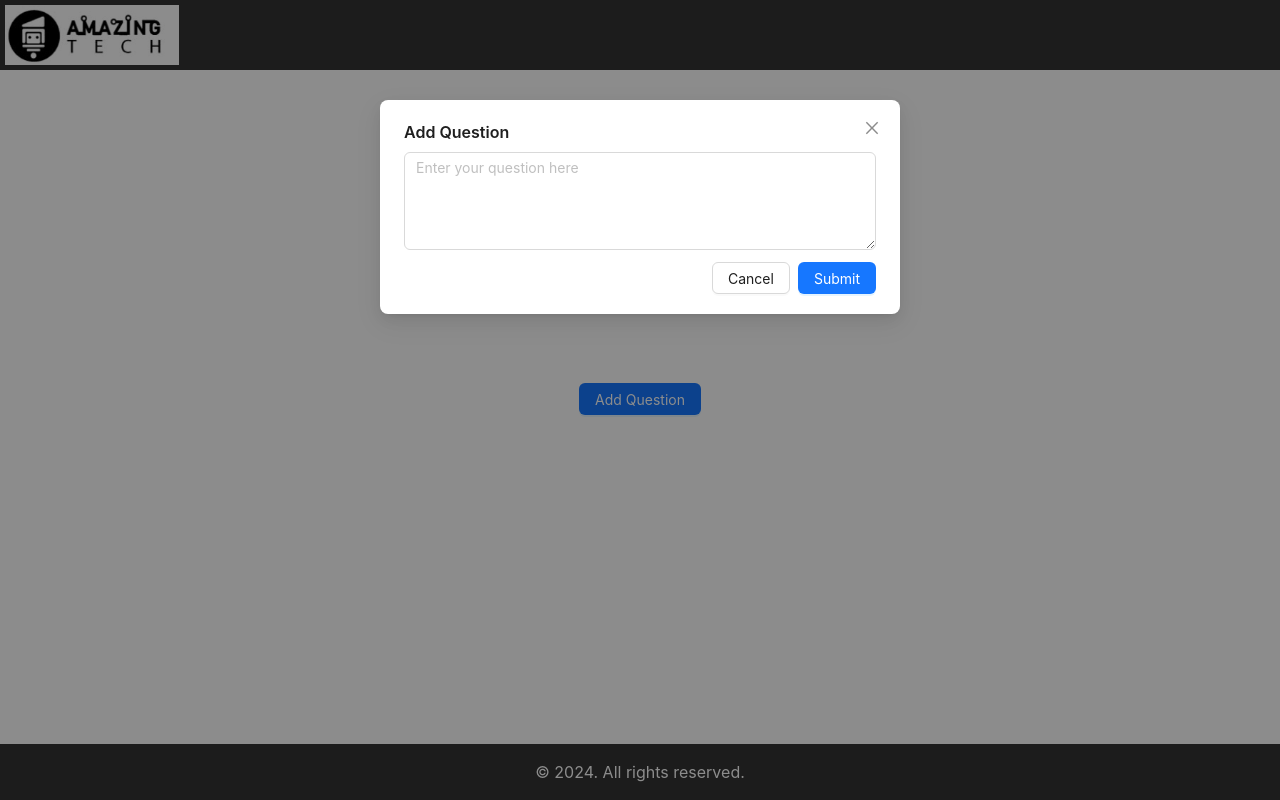
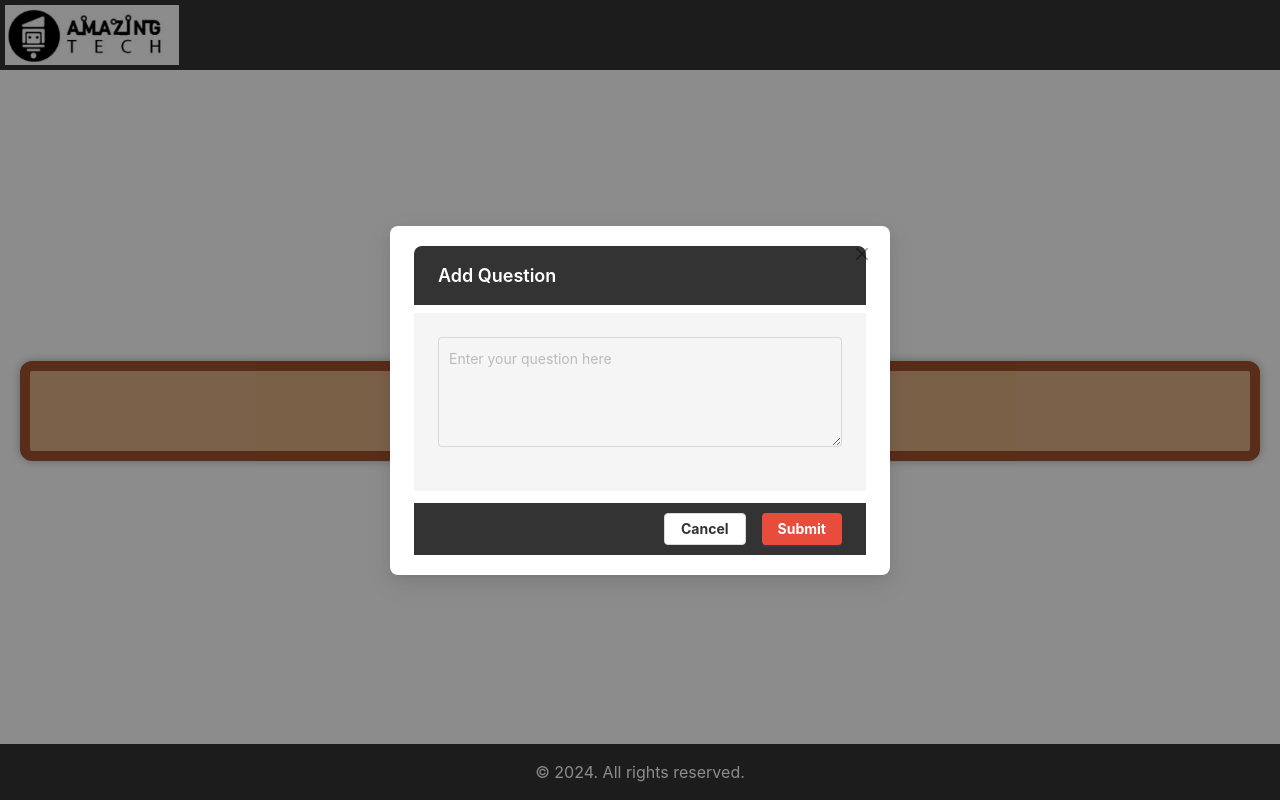
Before and after one commit to nguyenanhquan04/Questionnaire, a React (Vite) app: page /intern in a window 1280 px wide. Both pictures are taken after a click on the button "Add Question". Built offline with nearby package versions, Linux system fonts and the light colour scheme.

Commit message:
update intern

```diff
--- a/src/pages/adminPage/index.scss
+++ b/src/pages/adminPage/index.scss
@@ -16,7 +16,6 @@
     display: grid;
     grid-template-columns: repeat(auto-fit, minmax(240px, 1fr));
     grid-gap: 16px;
-    /* Space between cards */
     justify-items: center;
   }
 
@@ -25,7 +24,6 @@
     color: #000;
     border-radius: 8px;
     width: 240px;
-    /* Ensure cards have a fixed width */
     box-shadow: 5px 5px 7px rgba(33, 33, 33, 0.7);
     transition: transform 0.15s linear;
 
@@ -42,19 +40,16 @@
     }
 
     position: relative;
-    /* For pin positioning */
   }
 
   .pin-icon {
     position: absolute;
     top: -12px;
-    /* Slightly above the card */
     left: 50%;
     transform: translateX(-50%);
     font-size: 24px;
     color: red;
     z-index: 1;
-    /* Ensure it's above the card */
   }
 
   .ant-card-head {
--- a/src/pages/internPage/index.jsx
+++ b/src/pages/internPage/index.jsx
@@ -62,14 +62,14 @@ const InternPage = () => {
 
   const getColSpan = () => {
     const count = questions.length;
-    if (count === 1) return 24; // Full width for 1 card
-    if (count === 2) return 12; // Half width for 2 cards
-    if (count === 3) return 8;  // One-third width for 3 cards
-    return 6; // Default, one-fourth width for 4 or more cards
+    if (count === 1) return 24; // Full width
+    if (count === 2) return 12; // Half width
+    if (count === 3) return 8;  // One-third width
+    return 6; // Default, one-fourth width
   };
 
   return (
-    <div className="admin-page"> {/* Reuse the styles from AdminPage */}
+    <div className="intern-page">
       <div style={{ marginBottom: 16, textAlign: 'center' }}>
         <Button type="primary" onClick={showAddModal}>
           Add Question
@@ -138,12 +138,22 @@ const InternPage = () => {
         onCancel={handleCancel}
         okText="Submit"
         cancelText="Cancel"
+        centered // Center the modal on the screen
+        width={500} // Adjust the width as needed
       >
         <TextArea
           rows={4}
           value={questionText}
           onChange={(e) => setQuestionText(e.target.value)}
           placeholder="Enter your question here"
+          style={{
+            backgroundColor: '#f5f5f5',
+            borderRadius: '4px',
+            borderColor: '#d9d9d9',
+            color: '#333',
+            padding: '10px',
+            marginBottom: '20px',
+          }}
         />
       </Modal>
 
@@ -154,8 +164,10 @@ const InternPage = () => {
         onCancel={() => setIsDeleteConfirmVisible(false)}
         okText="Yes, Delete"
         cancelText="Cancel"
+        centered
+        width={400}
       >
-        <p style={{ color: 'black' }}>{currentQuestion?.text}</p>
+        <p>{currentQuestion?.text}</p>
       </Modal>
 
       <ToastNotification />
--- a/src/pages/internPage/index.scss
+++ b/src/pages/internPage/index.scss
@@ -6,25 +6,53 @@ body {
   padding: 20px;
   margin-bottom: 40px;
 
+  .ant-select {
+    margin-bottom: 16px;
+    width: 200px;
+  }
+
   .card-container {
     background-color: #e0b084;
     border: 10px solid #a0522d;
     border-radius: 12px;
     box-shadow: 0 0 10px rgba(0, 0, 0, 0.3);
-    padding: 40px 0;
-    display: flex;
-    justify-content: flex-start;
-    padding-left: 60px;
+    padding: 40px 60px;
+    display: grid;
+    grid-template-columns: repeat(auto-fit, minmax(240px, 1fr));
+    grid-gap: 16px;
+    justify-items: center;
   }
 
   .ant-card {
     background-color: #fff3cd;
     color: #000;
     border-radius: 8px;
-    min-height: 150px;
+    width: 240px;
+    box-shadow: 5px 5px 7px rgba(33, 33, 33, 0.7);
+    transition: transform 0.15s linear;
     position: relative;
-    margin: 10px;
-    box-shadow: 3px 5px 30px 0px rgba(178, 178, 178, 0.7);
+
+    &:nth-child(odd) {
+      transform: rotate(-1deg);
+    }
+
+    &:nth-child(even) {
+      transform: rotate(1deg);
+    }
+
+    &:hover {
+      transform: scale(1.05);
+    }
+  }
+
+  .pin-icon {
+    position: absolute;
+    top: -12px;
+    left: 50%;
+    transform: translateX(-50%);
+    font-size: 24px;
+    color: red;
+    z-index: 1;
   }
 
   .ant-card-head {
@@ -38,7 +66,7 @@ body {
   }
 
   .ant-card-actions {
-    position: absolute;
+    position: relative;
     bottom: 10px;
     right: 10px;
 
@@ -48,6 +76,21 @@ body {
       border: none;
       margin-left: 5px;
       cursor: pointer;
+
+      &:hover {
+        background-color: #0050b3;
+        color: #fff;
+      }
+    }
+  }
+
+  .delete-icon {
+    position: absolute;
+    top: 0;
+    right: 0;
+    color: red;
+    font-size: 16px;
+    cursor: pointer;
   }
 }
 
@@ -55,35 +98,64 @@ body {
   .ant-modal-header {
     background-color: #333;
     color: #fff;
+    border-bottom: none;
+    padding: 16px 24px;
   }
 
   .ant-modal-title {
     color: #fff;
+    font-size: 18px;
   }
 
   .ant-modal-body {
-      background-color: #444;
-      color: #fff;
+    background-color: #f5f5f5;
+    /* Lighter background for better contrast */
+    color: #333;
+    padding: 24px;
   }
 
   .ant-input {
-      background-color: #555;
-      color: #fff;
-      border: 1px solid #777;
+    background-color: #fff;
+    color: #333;
+    border: 1px solid #d9d9d9;
+    border-radius: 4px;
+    padding: 10px;
+    margin-bottom: 16px;
 
     &::placeholder {
       color: #bbb;
     }
   }
 
+  .ant-modal-footer {
+    background-color: #333;
+    color: #fff;
+    border-top: none;
+    padding: 10px 24px;
+    /* Adjusted padding for better alignment */
+    display: flex;
+    justify-content: flex-end;
+    /* Align buttons to the right */
+    gap: 8px;
+    /* Space between the buttons */
+  }
+
   .ant-btn-primary {
     background-color: #e74c3c;
     border: none;
+    border-radius: 4px;
+    /* Rounding to match input fields */
+    padding: 6px 16px;
+    font-weight: bold;
+    /* Bold text for prominence */
   }
 
   .ant-btn-default {
-      border: 1px solid #777;
-      color: #fff;
+    border: 1px solid #d9d9d9;
+    color: #333;
+    border-radius: 4px;
+    padding: 6px 16px;
+    font-weight: bold;
   }
 }
 
@@ -95,30 +167,10 @@ body {
   color: #000;
 }
 
-  .delete-icon {
-    position: absolute;
-    top: 0;
-    right: 0;
-    color: red;
-    font-size: 16px;
-    cursor: pointer;
-  }
-
-  .pin-icon {
-    position: absolute;
-    top: 2%;
-    left: 43%;
-    transform: translate(-50%, -50%);
-    font-size: 24px;
-    z-index: 1;
-    color: red;
-  }
-
 .edit-button {
   transition: background-color 0.3s ease, color 0.3s ease;
-  }
 
-  .edit-button:hover {
+  &:hover {
     background-color: #0050b3;
     color: #fff;
   }
```
Lines whose indentation alone changed are shown as unchanged.
